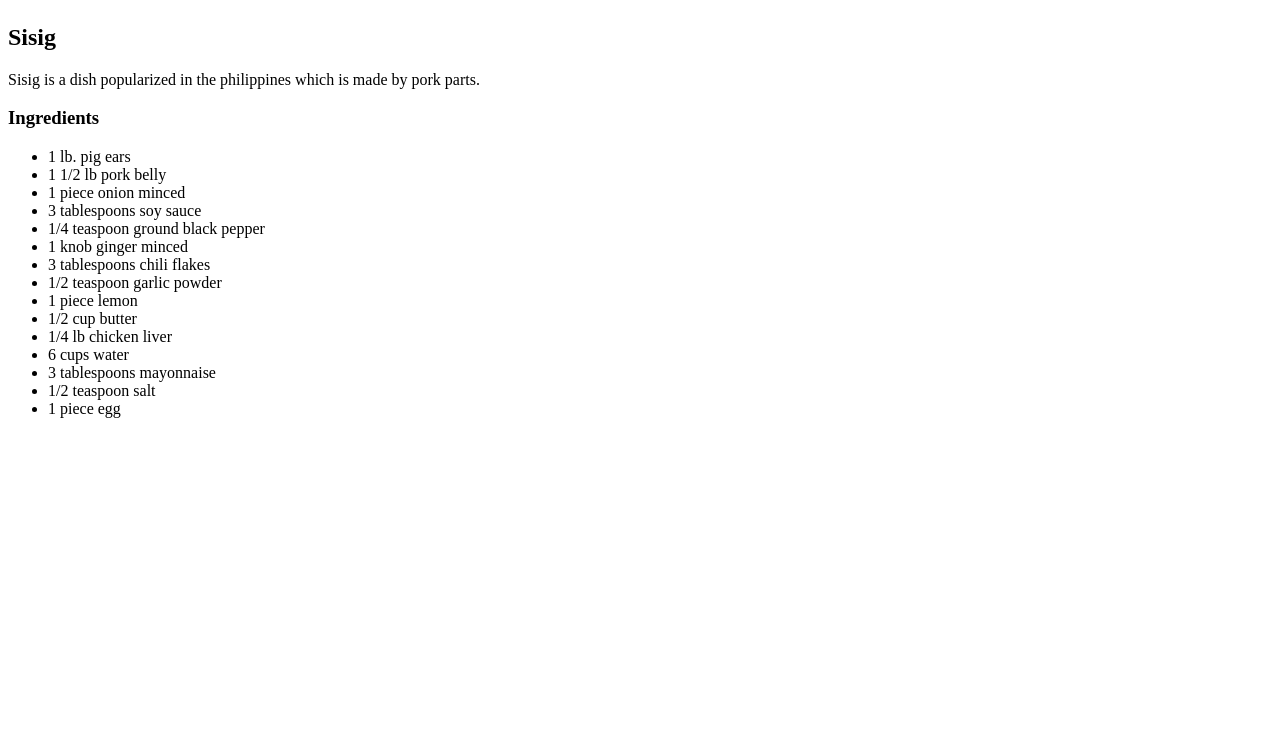
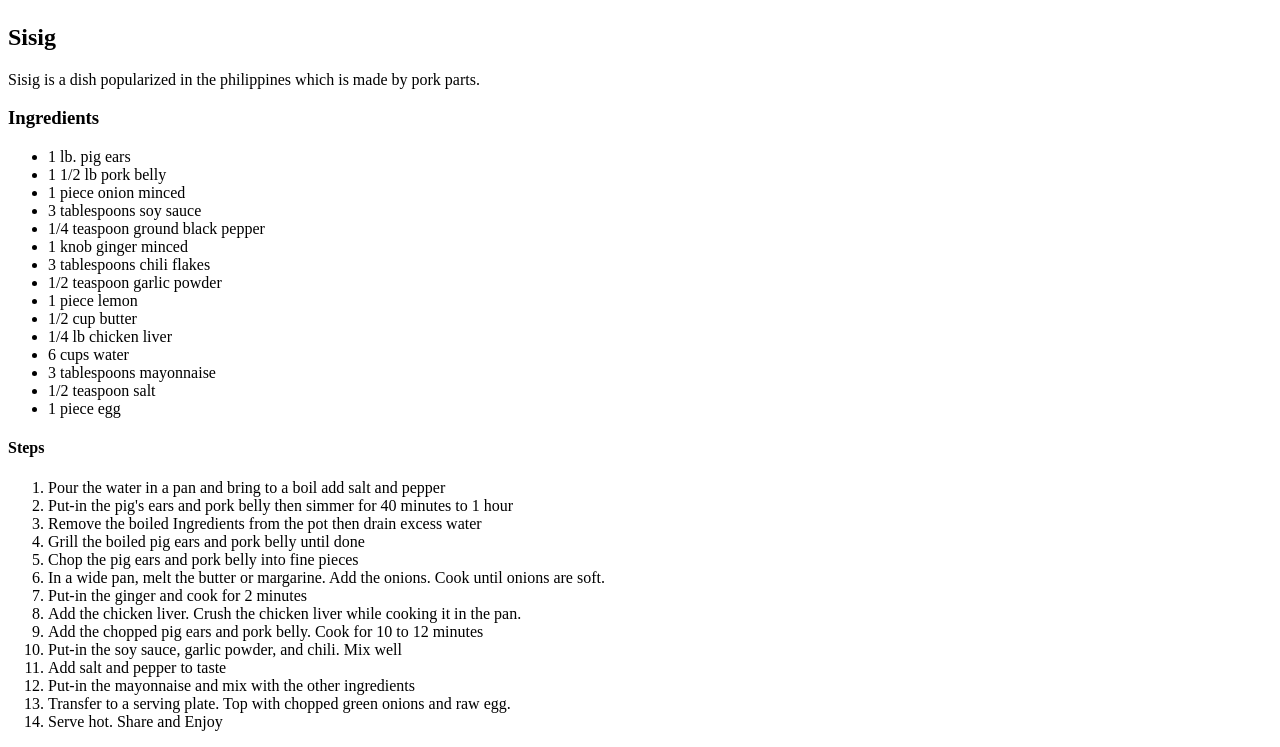
Before and after one commit to JetLaHEHE/odin-recipes, a plain HTML site: page recipes/sisig.html in a window 1280 px wide. Shown: the part 1680-2427 px from the top of the page. Before the commit the page ends 2114 px from the top, so only its background shows below. Drawn offline with Linux system fonts and the light colour scheme.

Commit message:
Added h4 element named Steps and provided an ordered list instruction on how to cook sisig.

```diff
--- a/recipes/sisig.html
+++ b/recipes/sisig.html
@@ -34,5 +34,23 @@
         <li>1/2 teaspoon salt</li>
         <li>1 piece egg</li>
     </ul>
+
+    <h4>Steps</h4>
+    <ol>
+        <li>Pour the water in a pan and bring to a boil add salt and pepper</li>
+        <li>Put-in the pig's ears and pork belly then simmer for 40 minutes to 1 hour</li>
+        <li>Remove the boiled Ingredients from the pot then drain excess water</li>
+        <li>Grill the boiled pig ears and pork belly until done</li>
+        <li>Chop the pig ears and pork belly into fine pieces</li>
+        <li>In a wide pan, melt the butter or margarine. Add the onions. Cook until onions are soft.</li>
+        <li>Put-in the ginger and cook for 2 minutes</li>
+        <li>Add the chicken liver. Crush the chicken liver while cooking it in the pan.</li>
+        <li>Add the chopped pig ears and pork belly. Cook for 10 to 12 minutes</li>
+        <li>Put-in the soy sauce, garlic powder, and chili. Mix well</li>
+        <li>Add salt and pepper to taste</li>
+        <li>Put-in the mayonnaise and mix with the other ingredients</li>
+        <li>Transfer to a serving plate. Top with chopped green onions and raw egg.</li>
+        <li>Serve hot. Share and Enjoy</li>
+    </ol>
 </body>
 </html>
```
